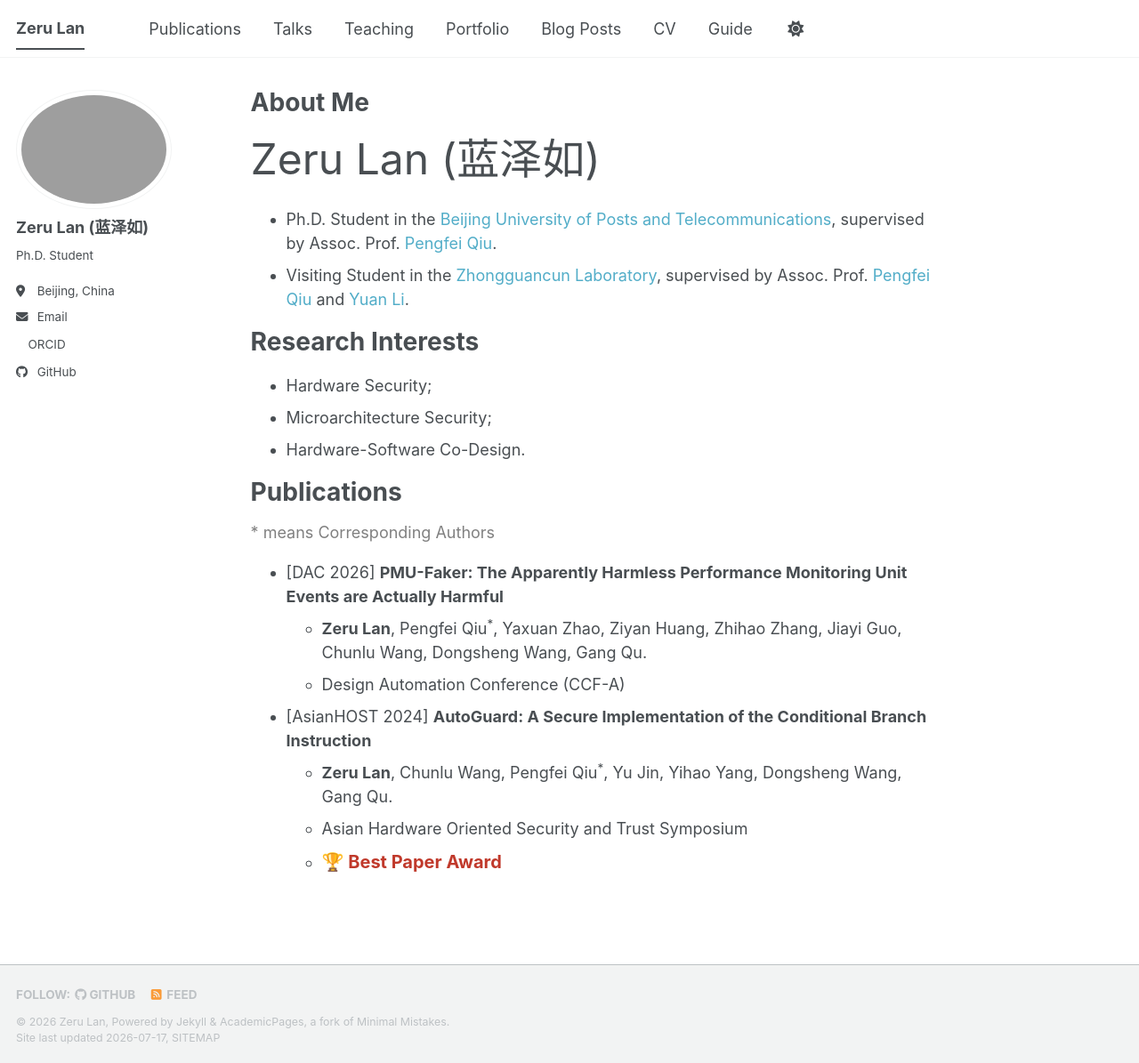
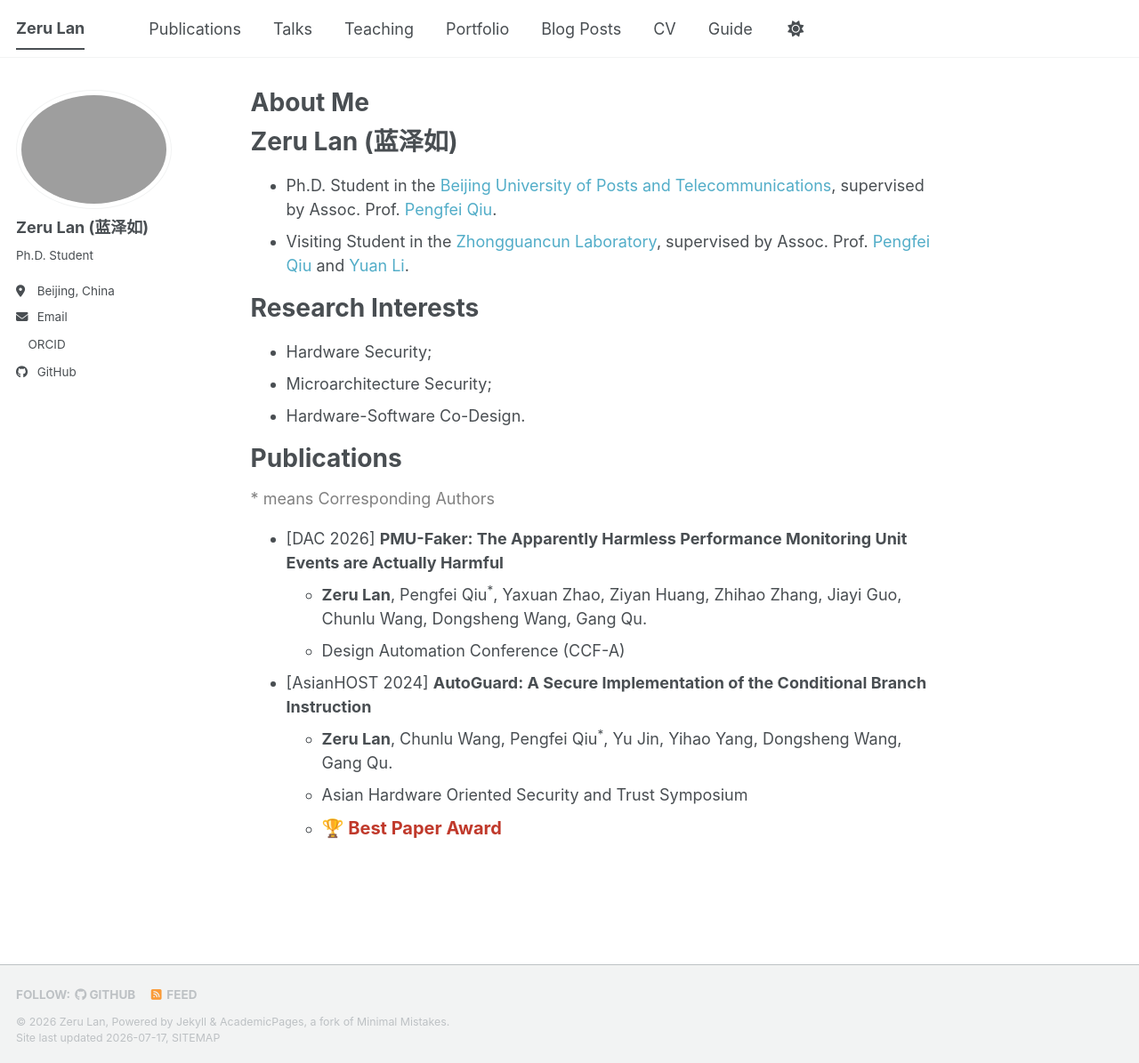
Before and after one commit to LanZeru/LanZeru.github.io, a Jekyll site: the page built from _pages/about.md, in a window 1280 px wide and 1195 px high. Shown: the whole window at 89% size. Built offline with Jekyll 4.4.1, drawn with Linux system fonts in a browser that asks for light colours; a style sheet for code colours, icons or effects is not loaded.

Commit message:
Update about.md

```diff
--- a/_pages/about.md
+++ b/_pages/about.md
@@ -6,7 +6,8 @@ redirect_from:
   - /about/
   - /about.html
 ---
-<font size=30pt>Zeru Lan (蓝泽如)</font>
+Zeru Lan (蓝泽如)
+=====
 - Ph.D. Student in the <a href="https://www.bupt.edu.cn" style="text-decoration:none;">Beijing University of Posts and Telecommunications</a>, supervised by Assoc. Prof. <a href="https://scss.bupt.edu.cn/info/1063/4710.htm" style="text-decoration:none;">Pengfei Qiu</a>.
 - Visiting Student in the <a href="" style="text-decoration:none;">Zhongguancun Laboratory</a>, supervised by Assoc. Prof. <a href="https://scss.bupt.edu.cn/info/1063/4710.htm" style="text-decoration:none;">Pengfei Qiu</a> and <a href="https://ly-dora.github.io" style="text-decoration:none;">Yuan Li</a>.
 
```
